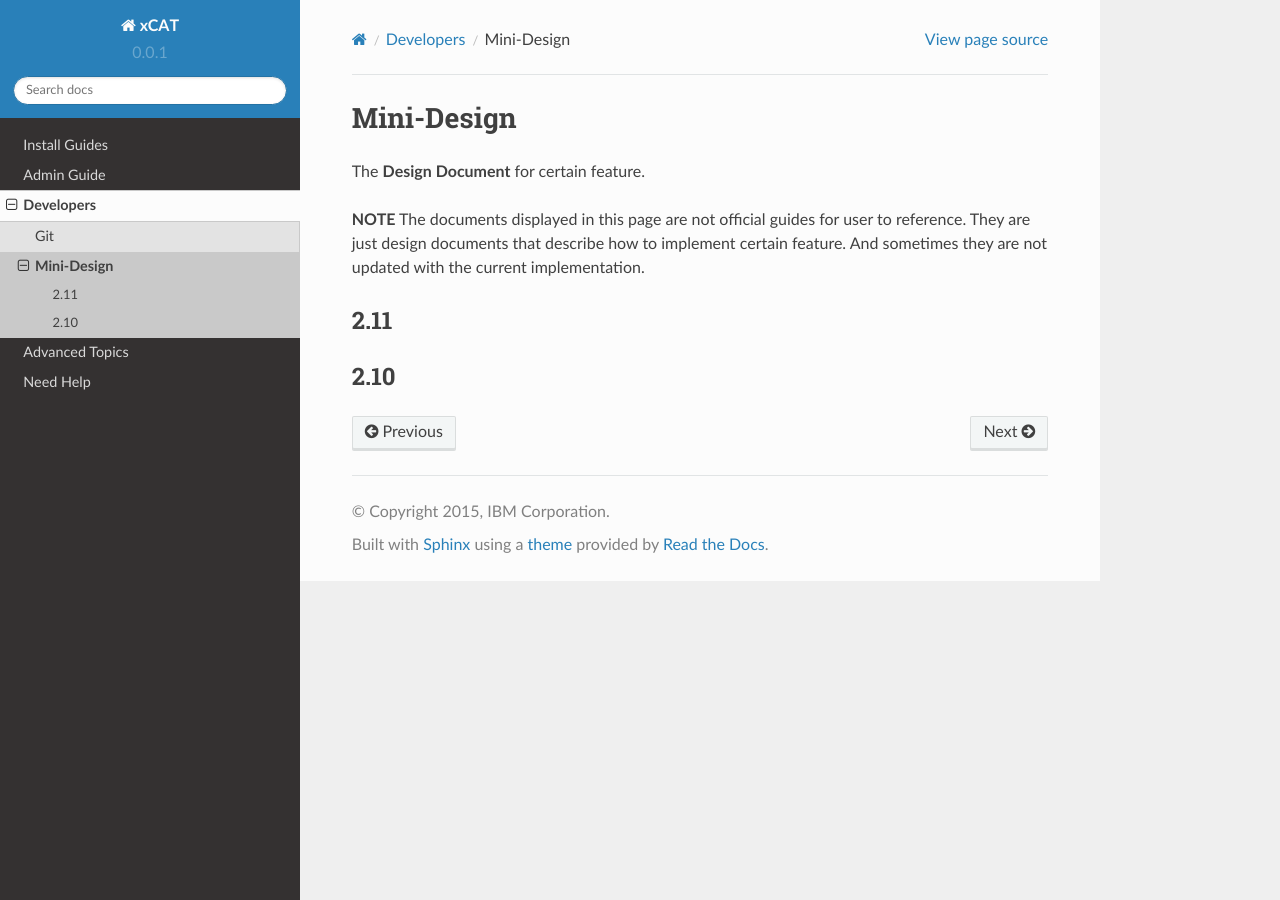
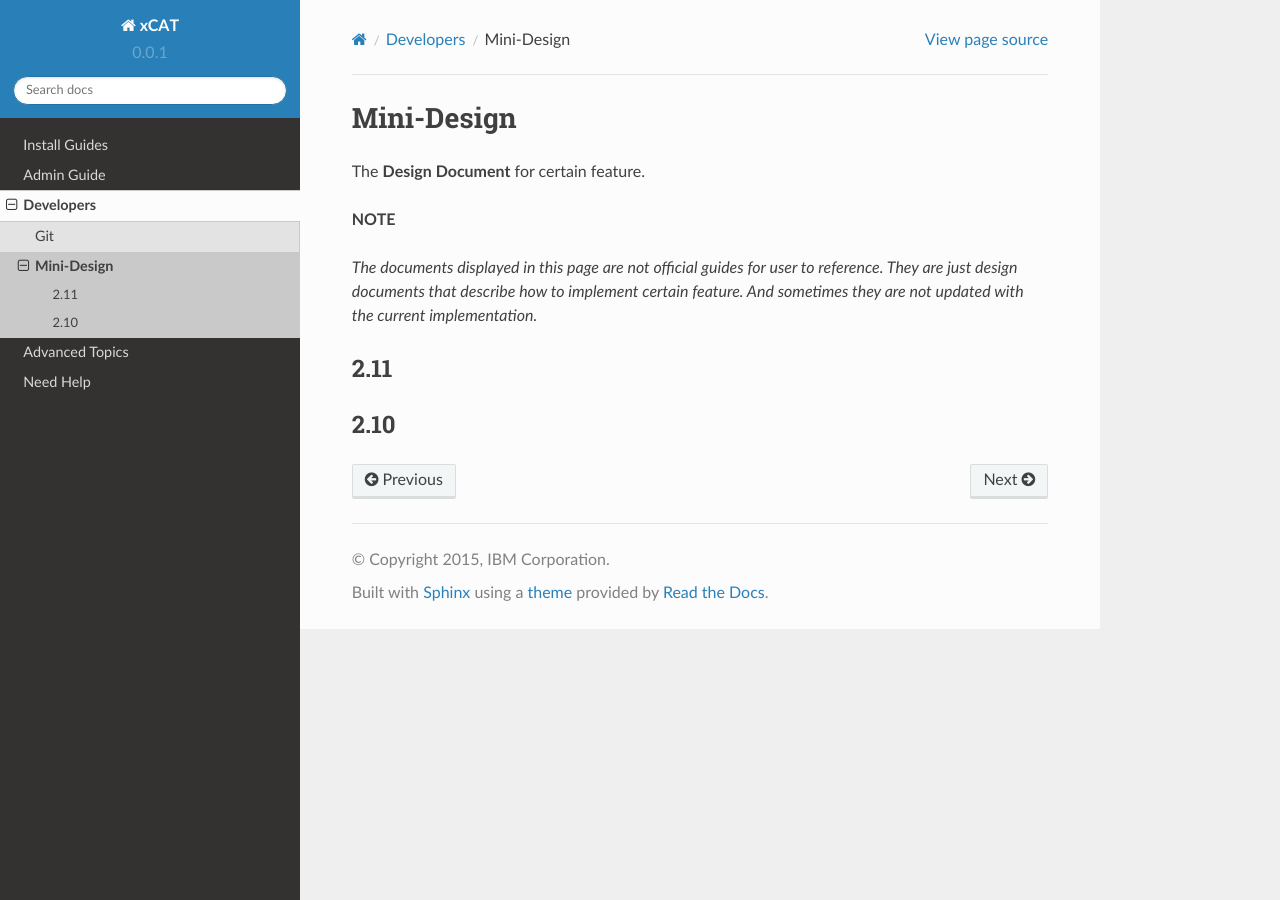
Before and after one commit to junxiawang/xcat-doc, a Sphinx documentation site: the page built from docs/source/developers/mini-design.rst, in a window 1280 px wide. Built offline with Sphinx 7.4.7 and the Read the Docs theme 2.0.0, drawn with Linux system fonts in a browser that asks for light colours; pages that are not in the unit, such as notebooks, are missing from menus.

```diff
--- a/docs/source/developers/mini-design.rst
+++ b/docs/source/developers/mini-design.rst
@@ -4,7 +4,8 @@ Mini-Design
 The **Design Document** for certain feature.
 
 **NOTE**
-The documents displayed in this page are not official guides for user to reference. They are just design documents that describe how to implement certain feature. And sometimes they are not updated with the current implementation.
+
+*The documents displayed in this page are not official guides for user to reference. They are just design documents that describe how to implement certain feature. And sometimes they are not updated with the current implementation.*
 
 2.11
 ----
```
